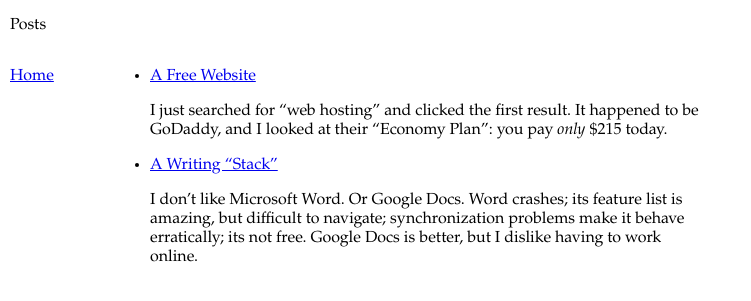
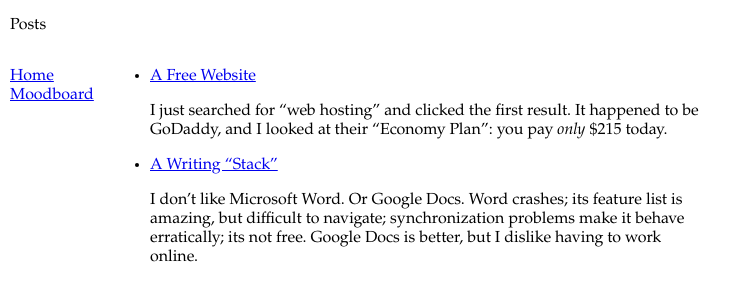
Before and after one commit to cpif/cpif.github.io, a Jekyll site: the page built from posts.md, in a window 1280 px wide. Shown: the top 301 px of the page, without its empty margins (0-751 px from the left). Built offline with Jekyll 4.4.1, drawn with Linux system fonts in a browser that asks for light colours.

Commit message:
add moodboard to nav

```diff
--- a/_data/nav.yml
+++ b/_data/nav.yml
@@ -1,2 +1,4 @@
 - name: Home
   link: /
+- name: Moodboard
+  link: /moodboard
```
